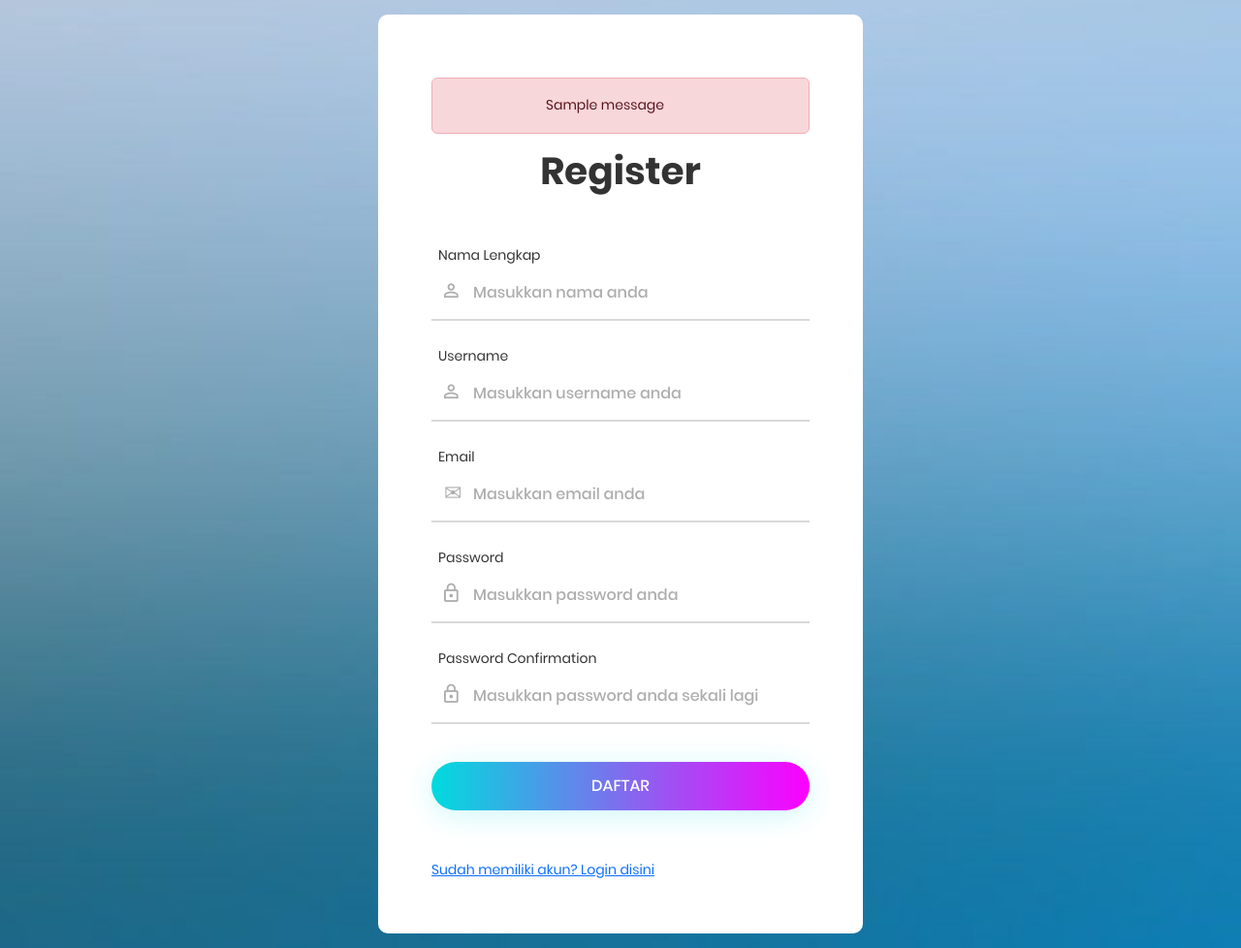
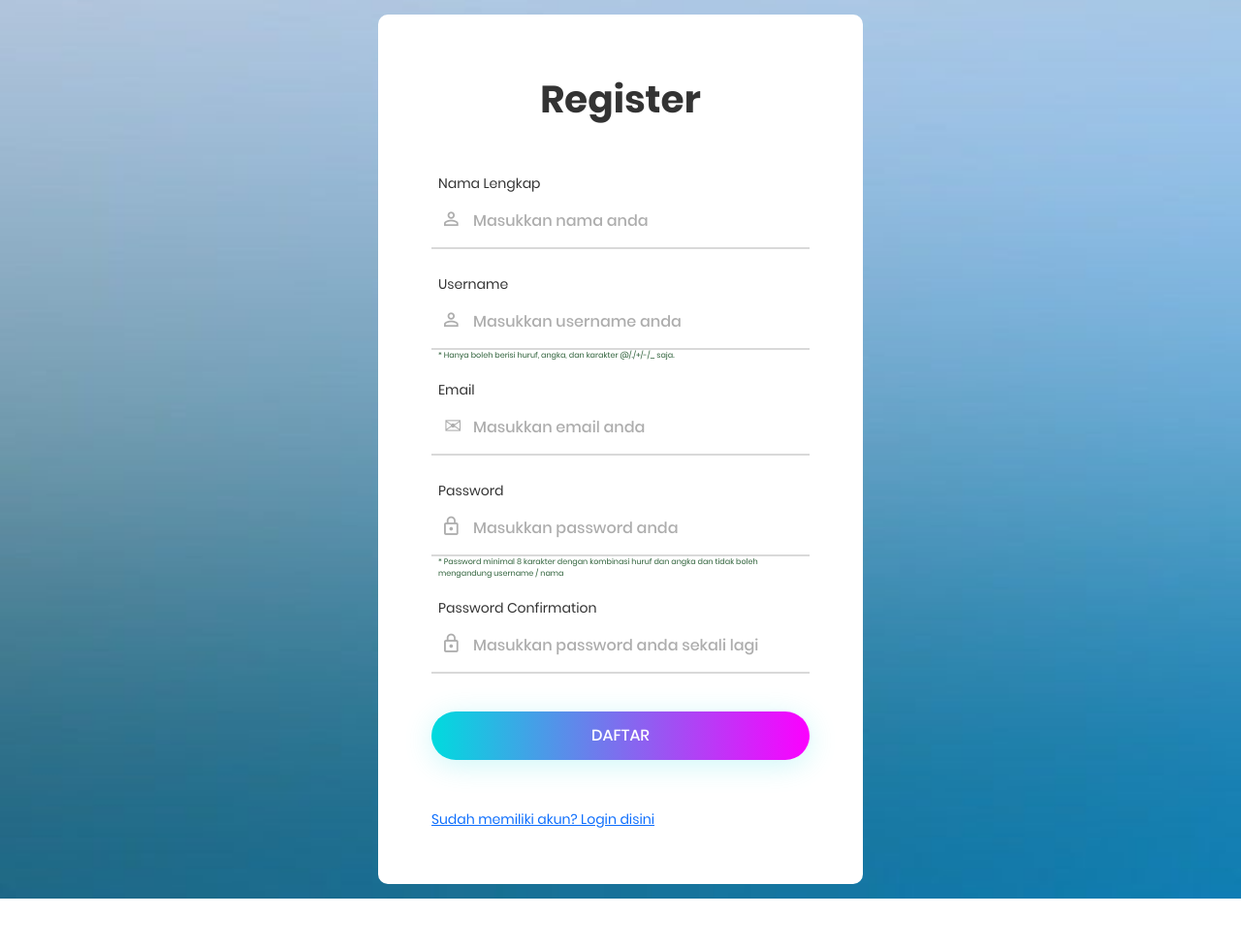
Before and after one commit to carllosnd/SistemInformasiAlumni, a Django app: page /register/ in a window 1280 px wide. Shown: the whole page at 97% size. After the commit the page ends 927 px from the top, so only its background shows below. Run offline with Django 4.2, Linux system fonts and the light colour scheme; tables that the repository leaves empty hold one stand-in row (values such as "Sample post"); one stand-in notice (Sample message) is shown; some libraries are stand-ins or nearby versions.

Commit message:
Update Form Register

```diff
--- a/templates/auth/register.html
+++ b/templates/auth/register.html
@@ -34,11 +34,18 @@
 	<div class="limiter">
 		<div class="container-login100" style="background-image: url('/static/assets/images/Soft\ Blue\ Gray\ Gradation\ Blur\ iPhone\ Wallpapers.jpeg');">
 			<div class="wrap-login100 p-l-55 p-r-55 p-t-65 p-b-54">
-				{% if messages %}
-					{% for message in messages %}
-						<p class="alert alert-danger alert-dismissible fade show text-center" role="alert">{{ message }}</p>
-					{% endfor %}
-				{% endif %}
+				<div id="notification-container">
+					{% if messages %}
+						{% for message in messages %}
+							<div class="alert alert-danger alert-dismissible fade show text-center" role="alert">
+								{{ message }}
+								<button type="button" class="close" data-dismiss="alert" aria-label="Close">
+									<span aria-hidden="true">&times;</span>
+								</button>
+							</div>
+						{% endfor %}
+					{% endif %}
+				</div>
 				<form class="login100-form validate-form" method="post">
                     {% csrf_token %}
 					<span class="login100-form-title p-b-49">
@@ -49,28 +56,32 @@
 						<input class="input100" type="text" name="first_name" placeholder="Masukkan nama anda">
 						<span class="focus-input100" data-symbol="&#xf206;"></span>
 					</div>
-					<div class="wrap-input100 validate-input m-b-23" data-validate = "Username is required">
+					<div class="wrap-input100 validate-input m-b-23" data-validate = "Username is required" style="margin-bottom: 0%;">
 						<span class="label-input100">Username</span>
 						<input class="input100" type="text" name="username" placeholder="Masukkan username anda">
 						<span class="focus-input100" data-symbol="&#xf206;"></span>
 					</div>
+					<p class="label-input100" style="color: rgb(42, 94, 54); font-size: 8px;">* Hanya boleh berisi huruf, angka, dan karakter @/./+/-/_ saja.</p>
+
 					<div class="wrap-input100 validate-input m-b-23" data-validate = "Email is required">
 						<span class="label-input100">Email</span>
 						<input class="input100" type="text" name="email" placeholder="Masukkan email anda">
 						<span class="focus-input100" data-symbol="&#x2709;"></span>
 					</div>
 
-					<div class="wrap-input100 validate-input m-b-23" data-validate="Password is required">
+					<div class="wrap-input100 validate-input m-b-23" data-validate="Password is required" style="margin-bottom: 0%;">
 						<span class="label-input100">Password</span>
 						<input class="input100" type="password" name="password1" placeholder="Masukkan password anda">
 						<span class="focus-input100" data-symbol="&#xf190;"></span>
 					</div>
+					<p class="label-input100" style="color: rgb(42, 94, 54); font-size: 8px;">* Password minimal 8 karakter dengan kombinasi huruf dan angka dan tidak boleh mengandung username / nama</p>
 
 					<div class="wrap-input100 validate-input" data-validate="Password is required">
 						<span class="label-input100">Password Confirmation</span>
 						<input class="input100" type="password" name="password2" placeholder="Masukkan password anda sekali lagi">
 						<span class="focus-input100" data-symbol="&#xf190;"></span>
 					</div>
+
 
 					<div class="text-right p-t-8 p-b-31">
 						<!-- <a href="#">
@@ -113,5 +124,29 @@
 <!--===============================================================================================-->
 	<script src="/static/assets/js/main.js"></script>
 
+	<script>
+		// Fungsi untuk menghilangkan notifikasi
+		function removeNotification(notification) {
+			notification.style.display = "none";
+		}
+
+		document.addEventListener("DOMContentLoaded", function () {
+			const notifications = document.querySelectorAll(".alert");
+			notifications.forEach((notification) => {
+				// Menghilangkan notifikasi setelah 5 detik
+				setTimeout(() => {
+					removeNotification(notification);
+				}, 5000);
+
+				// Event listener untuk tombol "x"
+				const closeButton = notification.querySelector(".close");
+				closeButton.addEventListener("click", function () {
+					removeNotification(notification);
+				});
+			});
+		});
+	</script>
+
+
 </body>
 </html>
```
